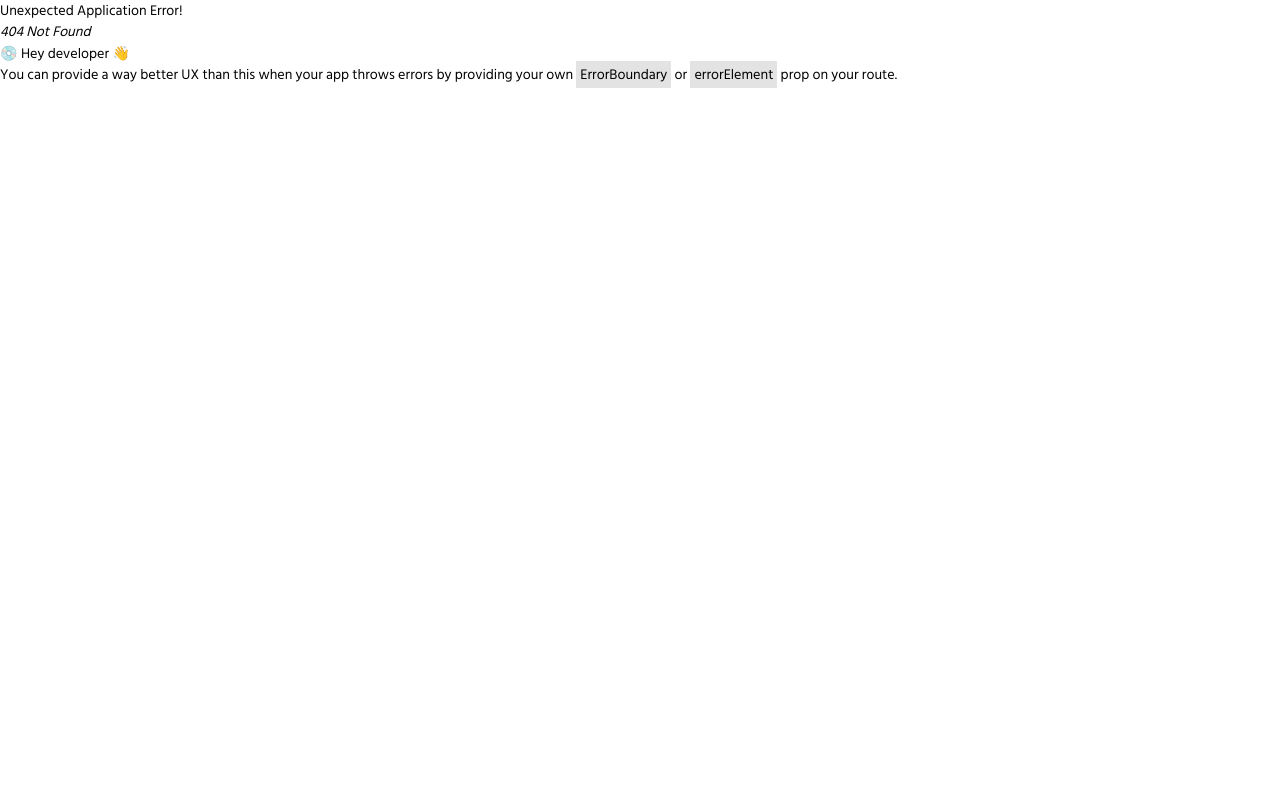
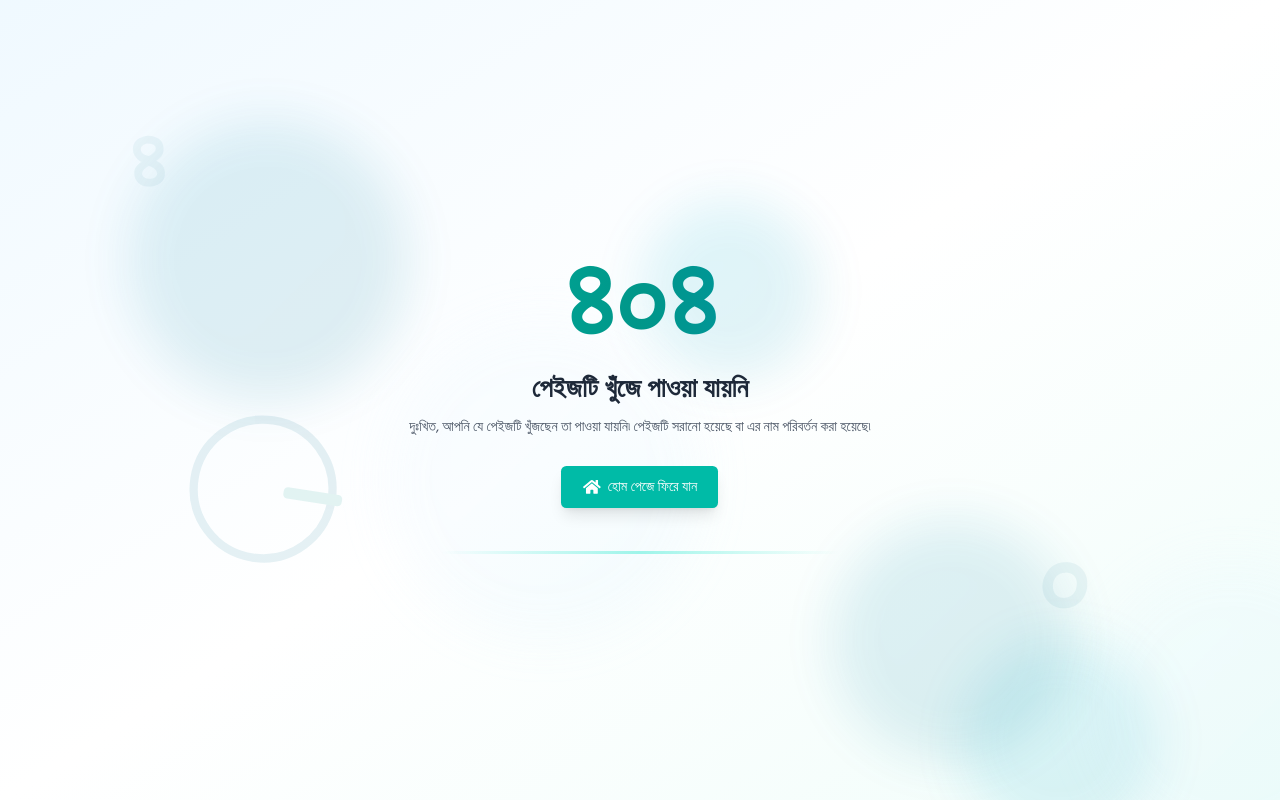
Before and after one commit to mehedifiz/bcc-client, a React (Vite) app: page /dashboard/complaint/institutional/1 in a window 1280 px wide. Before the commit this address had no page. Built offline with nearby package versions, Linux system fonts and the light colour scheme.

Commit message:
feat: add PageNotFound component and route for undefined paths

```diff
--- /dev/null
+++ b/src/pages/PageNotFound/PageNotFound.jsx
@@ -0,0 +1,212 @@
+import { motion } from "framer-motion";
+import { Link } from "react-router-dom";
+import { useEffect, useState } from "react";
+import { FaHome } from "react-icons/fa";
+
+// Generate fixed decorative elements outside the component to prevent regeneration
+const decorativeElements = Array(6)
+  .fill(0)
+  .map((_, index) => {
+    // Using fixed values to ensure consistency across renders
+    const sizes = [280, 200, 320, 240, 180, 290];
+    const topPositions = [15, 80, 40, 65, 25, 70];
+    const leftPositions = [10, 75, 30, 65, 50, 85];
+
+    return {
+      background:
+        index % 3 === 0
+          ? "linear-gradient(135deg, #0891b233, #0e749033)"
+          : index % 3 === 1
+          ? "linear-gradient(135deg, #06b6d433, #0891b233)"
+          : "linear-gradient(135deg, #e0f2fe33, #bae6fd33)",
+      width: `${sizes[index]}px`,
+      height: `${sizes[index]}px`,
+      top: `${topPositions[index]}%`,
+      left: `${leftPositions[index]}%`,
+    };
+  });
+
+const PageNotFound = () => {
+  const [mousePosition, setMousePosition] = useState({ x: 0, y: 0 });
+
+  useEffect(() => {
+    const handleMouseMove = (e) => {
+      setMousePosition({
+        x: e.clientX,
+        y: e.clientY,
+      });
+    };
+
+    window.addEventListener("mousemove", handleMouseMove);
+
+    return () => {
+      window.removeEventListener("mousemove", handleMouseMove);
+    };
+  }, []);
+
+  return (
+    <div className="min-h-screen relative overflow-hidden flex items-center justify-center px-4 bg-gradient-to-br from-sky-50 via-white to-teal-50">
+      {/* Static decorative background elements */}
+      {decorativeElements.map((style, index) => (
+        <motion.div
+          key={index}
+          className="absolute rounded-full opacity-60"
+          style={{
+            ...style,
+            filter: "blur(25px)",
+          }}
+        />
+      ))}
+
+      {/* Decorative elements with mouse movement */}
+      <motion.div
+        className="absolute text-8xl font-bold opacity-10"
+        style={{
+          top: "15%",
+          left: "10%",
+          color: "#0e7490",
+        }}
+        animate={{
+          y: [0, 10, 0],
+          opacity: [0.05, 0.1, 0.05],
+          rotate: [0, 5, 0],
+          x: mousePosition.x * 0.03,
+          originX: 0.5,
+          originY: 0.5,
+        }}
+        transition={{
+          y: {
+            duration: 5,
+            repeat: Infinity,
+            ease: "easeInOut",
+          },
+          opacity: {
+            duration: 5,
+            repeat: Infinity,
+            ease: "easeInOut",
+          },
+          rotate: {
+            duration: 5,
+            repeat: Infinity,
+            ease: "easeInOut",
+          },
+        }}
+      >
+        ৪
+      </motion.div>
+
+      <motion.div
+        className="absolute text-9xl font-bold opacity-10"
+        style={{
+          bottom: "20%",
+          right: "15%",
+          color: "#0e7490",
+        }}
+        animate={{
+          y: [0, -10, 0],
+          opacity: [0.05, 0.15, 0.05],
+          rotate: [0, -5, 0],
+          x: -mousePosition.x * 0.04,
+          originX: 0.5,
+          originY: 0.5,
+        }}
+        transition={{
+          y: {
+            duration: 4,
+            repeat: Infinity,
+            ease: "easeInOut",
+            delay: 1,
+          },
+          opacity: {
+            duration: 4,
+            repeat: Infinity,
+            ease: "easeInOut",
+            delay: 1,
+          },
+          rotate: {
+            duration: 4,
+            repeat: Infinity,
+            ease: "easeInOut",
+            delay: 1,
+          },
+        }}
+      >
+        ০
+      </motion.div>
+
+      <motion.div
+        className="absolute w-40 h-40 opacity-10 hidden lg:block"
+        style={{
+          bottom: "30%",
+          left: "15%",
+          borderRadius: "50%",
+          border: "8px solid #0e7490",
+        }}
+        animate={{
+          rotate: 360,
+          scale: [1, 1.05, 1],
+          x: mousePosition.x * 0.05,
+          y: mousePosition.y * 0.05,
+        }}
+        transition={{
+          rotate: { duration: 20, repeat: Infinity, ease: "linear" },
+          scale: { duration: 8, repeat: Infinity, ease: "easeInOut" },
+        }}
+      >
+        <motion.div className="absolute w-3 h-16 bg-teal-600 -top-4 left-1/2 transform -translate-x-1/2 origin-bottom" style={{ borderRadius: "4px" }} />
+      </motion.div>
+
+      {/* Main content */}
+      <div className="relative z-10 max-w-2xl w-full text-center">
+        <motion.div initial={{ opacity: 0, y: 20 }} animate={{ opacity: 1, y: 0 }} transition={{ duration: 0.6 }}>
+          <motion.h1
+            className="text-8xl md:text-9xl font-bold bg-gradient-to-r from-teal-500 via-teal-600 to-cyan-600 text-transparent bg-clip-text mb-4"
+            animate={{
+              scale: [1, 1.03, 1],
+            }}
+            transition={{
+              duration: 3,
+              repeat: Infinity,
+              ease: "easeInOut",
+            }}
+          >
+            ৪০৪
+          </motion.h1>
+        </motion.div>
+
+        <motion.div initial={{ opacity: 0, y: 20 }} animate={{ opacity: 1, y: 0 }} transition={{ duration: 0.6, delay: 0.2 }}>
+          <h2 className="text-2xl md:text-3xl font-bold text-gray-800 mb-3">পেইজটি খুঁজে পাওয়া যায়নি</h2>
+        </motion.div>
+
+        <motion.div initial={{ opacity: 0, y: 20 }} animate={{ opacity: 1, y: 0 }} transition={{ duration: 0.6, delay: 0.4 }}>
+          <p className="text-gray-600 mb-8 px-6">দুঃখিত, আপনি যে পেইজটি খুঁজছেন তা পাওয়া যায়নি৷ পেইজটি সরানো হয়েছে বা এর নাম পরিবর্তন করা হয়েছে৷</p>
+        </motion.div>
+
+        <motion.div
+          initial={{ opacity: 0, y: 20 }}
+          animate={{ opacity: 1, y: 0 }}
+          transition={{ duration: 0.6, delay: 0.6 }}
+          whileHover={{ scale: 1.05 }}
+          whileTap={{ scale: 0.95 }}
+        >
+          <Link
+            to={"/"}
+            className="inline-flex items-center gap-2 bg-teal-500 hover:bg-teal-600 text-white font-medium px-6 py-3 rounded-md shadow-lg hover:shadow-xl transition-all duration-300"
+          >
+            <FaHome className="text-xl" />
+            হোম পেজে ফিরে যান
+          </Link>
+        </motion.div>
+
+        <motion.div
+          className="mt-12 w-2/3 mx-auto h-1 bg-gradient-to-r from-transparent via-teal-300/50 to-transparent"
+          initial={{ scaleX: 0 }}
+          animate={{ scaleX: 1 }}
+          transition={{ duration: 1, delay: 0.8 }}
+        />
+      </div>
+    </div>
+  );
+};
+
+export default PageNotFound;
--- a/src/routes/Routes.jsx
+++ b/src/routes/Routes.jsx
@@ -11,6 +11,7 @@ import NewIndividualComplaint from "../pages/Complaint/NewIndividualComplaint";
 import NewInstitutionalComplaint from "../pages/Complaint/NewInstitutionalComplaint";
 import MyComplaint from "../pages/Complaint/MyComplaint";
 import IndividualComplaintView from "../pages/Complaint/IndividualComplaintView";
+import PageNotFound from "../pages/PageNotFound/PageNotFound";
 
 export const router = createBrowserRouter([
   {
@@ -73,4 +74,9 @@ export const router = createBrowserRouter([
 
     ],
   },
+    // Add PageNotFound for undefined routes
+    {
+      path: "*",
+      element: <PageNotFound />,
+    },
 ]);
```
